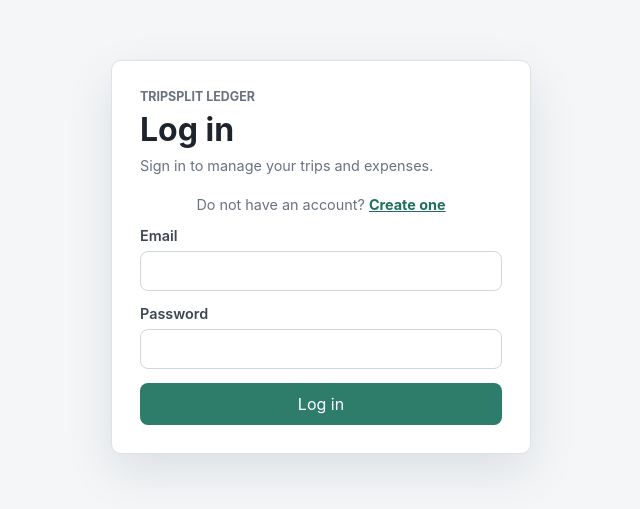
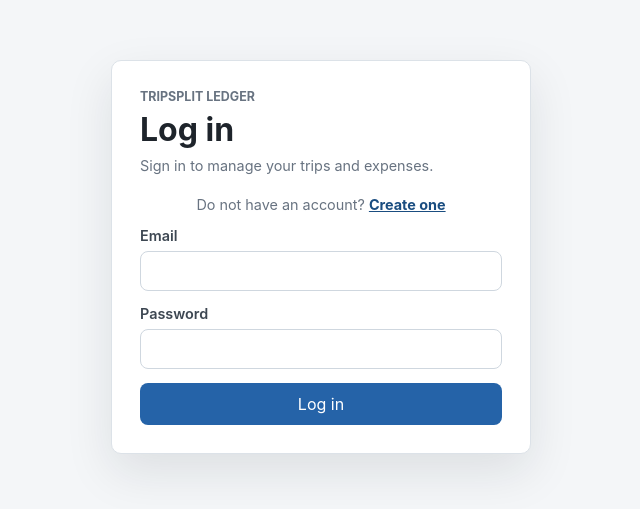
Before and after one commit to GGGUJINGGG/tripsplit-ledger, a React (Vite) app in the folder frontend/: page /login in a window 1280 px wide. Shown: the part 143-652 px from the top of the page, without its empty margins (319-959 px from the left). Built offline with nearby package versions, Linux system fonts and the light colour scheme; no server answers.

Commit message:
Change accent color from green to blue

```diff
--- a/frontend/src/styles/global.css
+++ b/frontend/src/styles/global.css
@@ -55,7 +55,7 @@ a {
   height: 42px;
   place-items: center;
   border-radius: 8px;
-  background: #2e7d6b;
+  background: #2563a8;
 }
 
 .brand strong,
@@ -276,8 +276,8 @@ select {
 
 input:focus,
 select:focus {
-  border-color: #2e7d6b;
-  outline: 3px solid rgba(46, 125, 107, 0.15);
+  border-color: #2563a8;
+  outline: 3px solid rgba(37, 99, 168, 0.15);
 }
 
 .wide-field {
@@ -321,7 +321,7 @@ select:focus {
 }
 
 .primary-button {
-  background: #2e7d6b;
+  background: #2563a8;
   color: #ffffff;
   gap: 8px;
   min-height: 42px;
@@ -339,7 +339,7 @@ select:focus {
 }
 
 .icon-button {
-  background: #2e7d6b;
+  background: #2563a8;
   color: #ffffff;
   height: 40px;
   width: 40px;
@@ -401,7 +401,7 @@ th {
 }
 
 .table-link {
-  color: #1f6f61;
+  color: #1a4d80;
   font-weight: 700;
   text-decoration: none;
 }
@@ -621,7 +621,7 @@ th {
 }
 
 .auth-switch a {
-  color: #1f6f61;
+  color: #1a4d80;
   font-weight: 700;
 }
 
```
